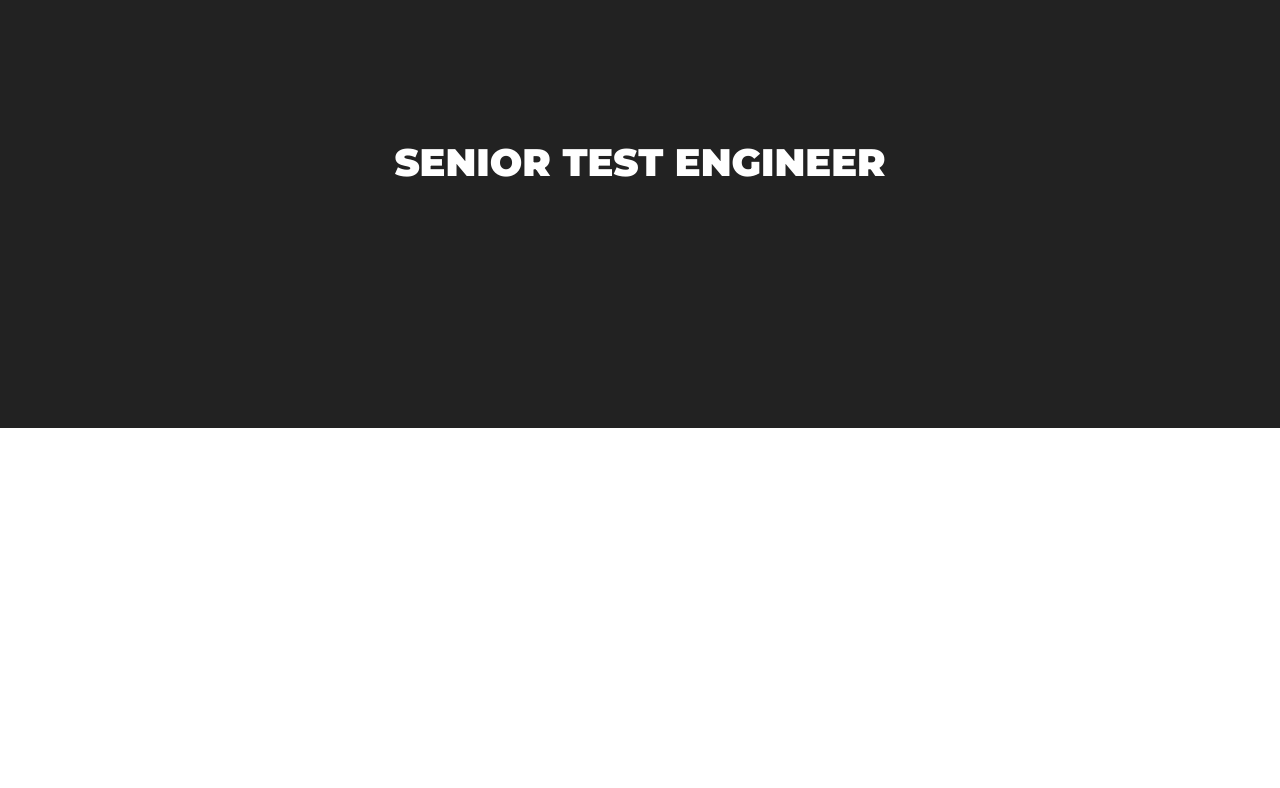
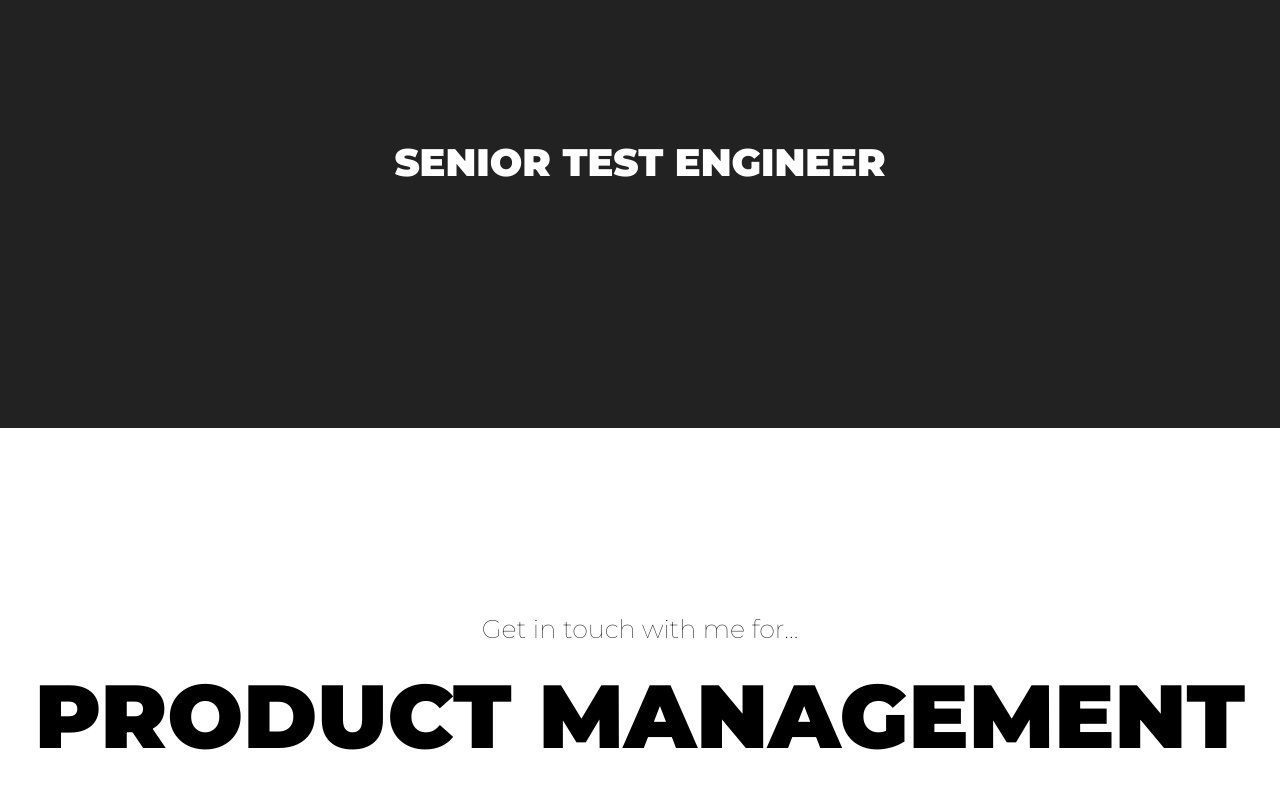
Before and after one commit to nickvandevelden/nickvandevelden-be, a React (Create React App) app: page / in a window 1280 px wide. Shown: the part 372-1160 px from the top of the page. Before the commit the page ends 800 px from the top, so only its background shows below. Built offline with nearby package versions, Linux system fonts and the light colour scheme.

Commit message:
Setup about page

```diff
--- a/src/App.js
+++ b/src/App.js
@@ -1,11 +1,13 @@
 import './App.css';
 import { Layout } from './components/Layout';
 import { Home } from './pages/Home';
+import { About } from './pages/About';
 
 function App() {
   return (
     <Layout>
       <Home />
+      <About />
     </Layout>
   );
 }
--- /dev/null
+++ b/src/pages/About.jsx
@@ -0,0 +1,153 @@
+import React from 'react';
+import styled from 'styled-components';
+import { isMobileOnly } from 'react-device-detect';
+
+const Styles = styled.div`
+  .about-content {
+    min-height: 50vh;
+    position: relative;
+    width: 100vw;
+    display: flex;
+    justify-content: center;
+    align-items: center;
+    text-align: center;
+    background-color: #fff;
+    font-family: 'Montserrat', sans-serif;
+    overflow: hidden;
+  }
+
+  .adjectives {
+    position: relative;
+    width: 100%;
+  }
+
+  .description {
+    font-size: ${isMobileOnly ? '4vw' : '2vw'};
+  }
+
+  .adjective {
+    font-size: ${isMobileOnly ? '9vw' : '7vw'};
+    left: 0;
+    margin-bottom: 30px;
+    opacity: 0;
+    position: absolute;
+    right: 0;
+    text-align: center;
+    text-transform: uppercase;
+    top: 0;
+  }
+
+  @media (orientation: landscape) {
+    .description {
+      font-size: 2vw;
+    }
+
+    .adjective {
+      font-size: 7vw;
+    }
+  }
+
+  .testing {
+    animation: rotate-text-up1 10s infinite;
+  }
+
+  .test-automation {
+    animation: rotate-text-up2 10s infinite;
+  }
+
+  .product-management {
+    animation: rotate-text-up3 10s infinite;
+  }
+
+  .web-development {
+    animation: rotate-text-up4 10s infinite;
+  }
+
+  @keyframes rotate-text-up1 {
+    0% {
+      transform: translate3d(0, 80px, 0);
+      opacity: 0;
+    }
+
+    4%,
+    21% {
+      transform: translate3d(0, 0, 0);
+      opacity: 1;
+    }
+
+    25% {
+      transform: translate3d(0, -40px, 0);
+      opacity: 0;
+    }
+  }
+
+  @keyframes rotate-text-up2 {
+    25% {
+      transform: translate3d(0, 80px, 0);
+      opacity: 0;
+    }
+
+    29%,
+    46% {
+      transform: translate3d(0, 0, 0);
+      opacity: 1;
+    }
+
+    50% {
+      transform: translate3d(0, -40px, 0);
+      opacity: 0;
+    }
+  }
+
+  @keyframes rotate-text-up3 {
+    50% {
+      transform: translate3d(0, 80px, 0);
+      opacity: 0;
+    }
+
+    54%,
+    71% {
+      transform: translate3d(0, 0, 0);
+      opacity: 1;
+    }
+
+    75% {
+      transform: translate3d(0, -40px, 0);
+      opacity: 0;
+    }
+  }
+
+  @keyframes rotate-text-up4 {
+    75% {
+      transform: translate3d(0, 80px, 0);
+      opacity: 0;
+    }
+
+    79%,
+    96% {
+      transform: translate3d(0, 0, 0);
+      opacity: 1;
+    }
+
+    100% {
+      transform: translate3d(0, -40px, 0);
+      opacity: 0;
+    }
+  }
+`;
+
+export const About = (props) => {
+  return (
+    <Styles>
+      <div className='about-content'>
+        <div className='adjectives'>
+          <p className='description'>Get in touch with me for...</p>
+          <h2 className='adjective testing'>Testing</h2>
+          <h2 className='adjective test-automation'>Test Automation</h2>
+          <h2 className='adjective product-management'>Product Management</h2>
+          <h2 className='adjective web-development'>Web Development</h2>
+        </div>
+      </div>
+    </Styles>
+  );
+};
```
